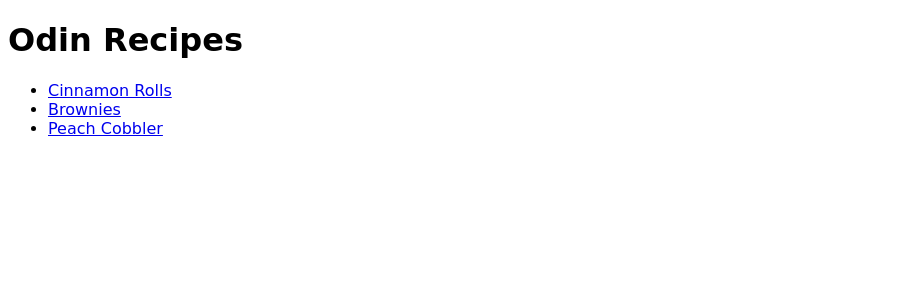
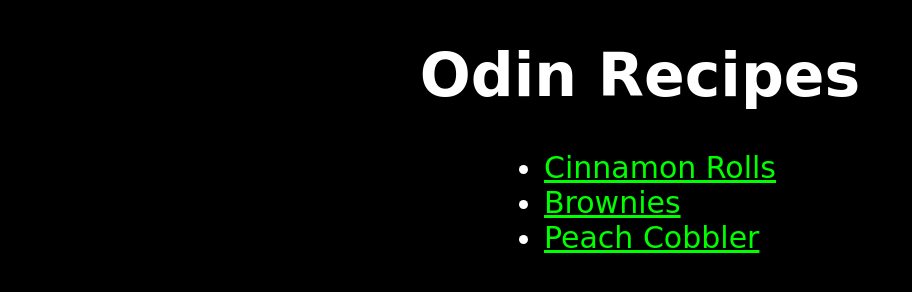
Before and after one commit to Ginger0131/odin-recipes, a plain HTML site: page index.html in a window 1280 px wide. Shown: the whole page, without its empty margins (0-912 px from the left). Drawn offline with Linux system fonts and the light colour scheme; a web font is replaced by a local one.

Commit message:
Add styles to index.html
Edit style.css to add colors and positions for the index page.
Define link colors, think that black and green combination
looks great with white as contrast. Add classes to index.html
elements to apply the styles.

```diff
--- a/index.html
+++ b/index.html
@@ -13,11 +13,12 @@
 <body>
     <h1 class="emcandy">Odin Recipes</h1>
 
-    <ul class="emcandy">
+    <ul class="emcandy mmenu">
     <li><a href="recipes/cinnamonrolls.html">Cinnamon Rolls</a></li>
     <li><a href="recipes/brownies.html">Brownies</a></li>
     <li><a href="recipes/peachcobbler.html">Peach Cobbler</a></li>
     </ul>
 
+
 </body>
 </html>
--- a/style.css
+++ b/style.css
@@ -1,3 +1,31 @@
 .emcandy {
     font-family: 'Emilys Candy', cursive;
 }
+
+body {
+    background-color: black;
+    color: white;
+}
+
+h1 {
+    font-size: 60px;
+    text-align: center;
+}
+
+.mmenu {
+    display: table;
+    margin: 0 auto;
+    font-size: 30px;
+}
+
+a:link {
+    color: lime;
+  }
+
+a:visited {
+    color: green;
+  }
+
+a:hover {
+    color: lime;
+  }
```
